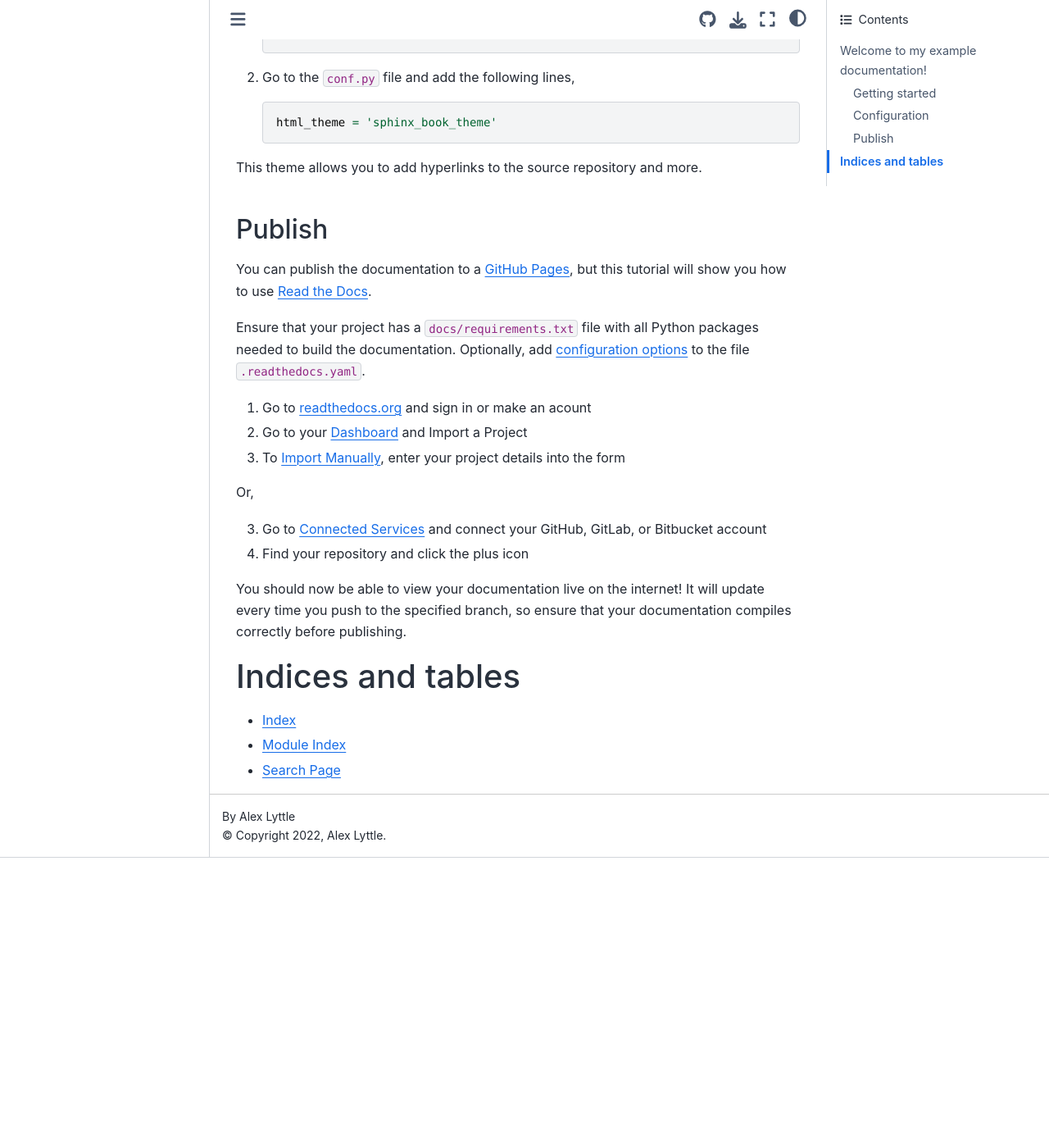
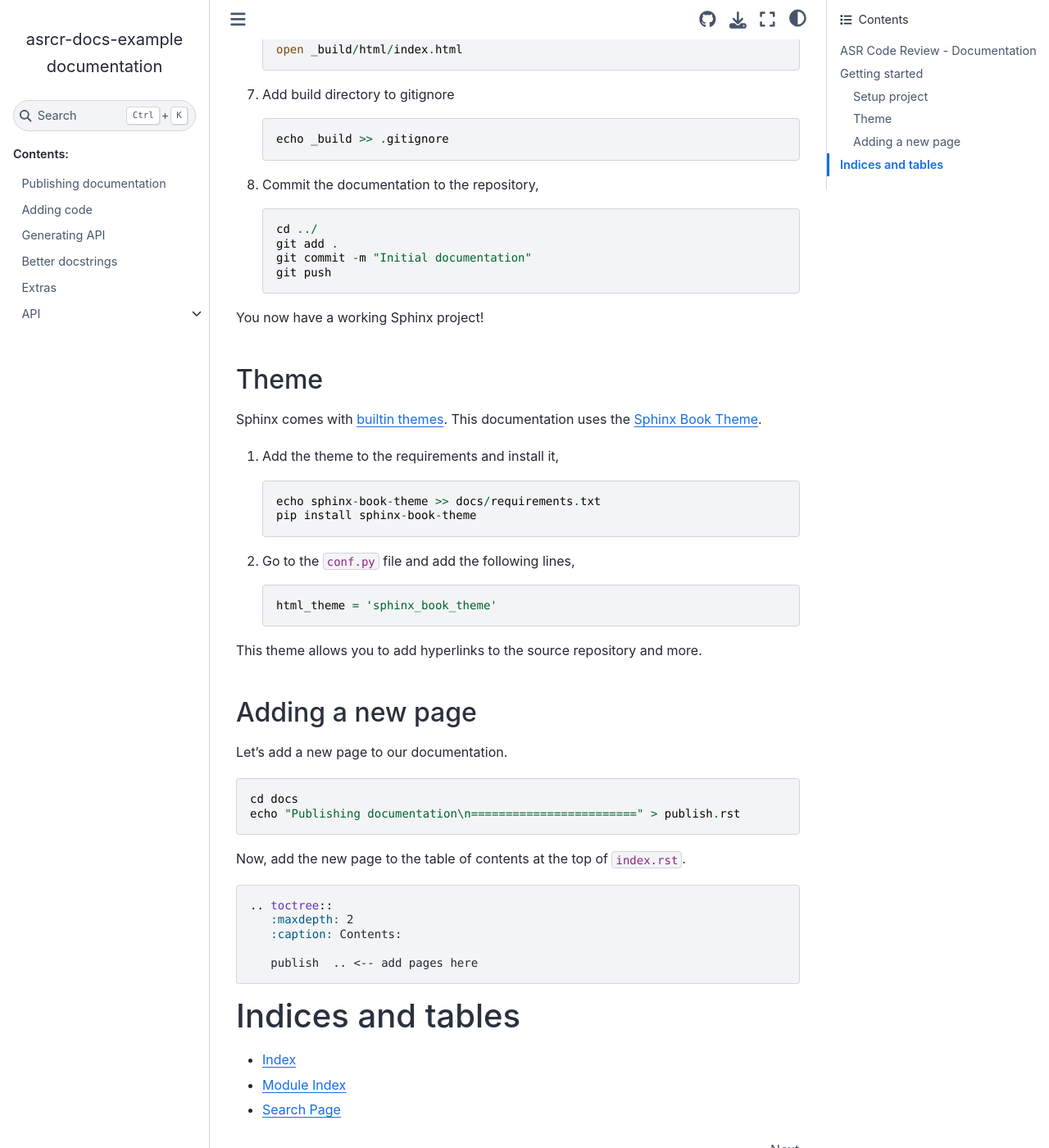
Before and after one commit to alexlyttle/asrcr-docs-example, a Sphinx documentation site: the page built from docs/index.rst, in a window 1280 px wide and 1400 px high, scrolled down 1421 px. Shown: the whole window at 82% size. Built offline with Sphinx 7.4.7 and the Sphinx Book theme 1.1.4, drawn with Linux system fonts in a browser that asks for light colours; before the commit the page ends 2467 px from its top, so only the background shows below that; some of the changed text lies outside the part shown.

Commit message:
Update index

```diff
--- a/docs/index.rst
+++ b/docs/index.rst
@@ -3,16 +3,34 @@
    You can adapt this file completely to your liking, but it should at least
    contain the root `toctree` directive.
 
-Welcome to my example documentation!
-============================================
+ASR Code Review - Documentation
+===============================
 
 .. toctree::
    :maxdepth: 2
    :caption: Contents:
 
+   publish
+   adding-code
+   api-generation
+   better-docstrings
+   extras
+   api
+
 
 Getting started
----------------
+===============
+
+So you want to build some documentation for your project. Follow this
+guide to get started.
+
+Setup project
+-------------
+
+.. note::
+
+   If you are already working on a project, you may start at
+   step 3 after navigating to your project directory.
 
 1. Create an empty repository (e.g. using GitHub, GitLab, or Bitbucket)
 
@@ -62,16 +80,11 @@
 
 You now have a working Sphinx project!
 
-Configuration
--------------
-
-Sphinx features several options and extensions that can be configured.
-
 Theme
-^^^^^
+-----
 
 Sphinx comes with `builtin themes <https://www.sphinx-doc.org/en/master/usage/theming.html>`_.
-This documentation uses the `Sphinx Book Theme <https://sphinx-book-theme.readthedocs.io/en/stable/>`_
+This documentation uses the `Sphinx Book Theme <https://sphinx-book-theme.readthedocs.io/en/stable/>`_.
 
 1. Add the theme to the requirements and install it,
 
@@ -88,34 +101,25 @@
 
 This theme allows you to add hyperlinks to the source repository and more.
 
-Publish
--------
+Adding a new page
+-----------------
 
-You can publish the documentation to a `GitHub Pages <https://pages.github.com/>`_,
-but this tutorial will show you how to use `Read the Docs <https://readthedocs.org/>`_.
+Let's add a new page to our documentation.
 
-Ensure that your project has a ``docs/requirements.txt`` file with all
-Python packages needed to build the documentation. Optionally, add
-`configuration options <https://docs.readthedocs.io/en/stable/config-file/index.html>`_
-to the file ``.readthedocs.yaml``.
+.. code-block::
 
-1. Go to `readthedocs.org <https://readthedocs.org/>`_ and sign in or make an acount
+   cd docs
+   echo "Publishing documentation\n========================" > publish.rst
 
-2. Go to your `Dashboard <https://readthedocs.org/dashboard/>`_ and Import a Project
+Now, add the new page to the table of contents at the top of ``index.rst``.
 
-3. To `Import Manually <https://docs.readthedocs.io/en/stable/intro/import-guide.html#manually-import-your-docs>`_,
-   enter your project details into the form
+.. code-block:: rst
 
-Or,
+   .. toctree::
+      :maxdepth: 2
+      :caption: Contents:
 
-3. Go to `Connected Services <https://readthedocs.org/accounts/social/connections/>`_ and connect your
-   GitHub, GitLab, or Bitbucket account
-
-4. Find your repository and click the plus icon
-
-You should now be able to view your documentation live on the internet!
-It will update every time you push to the specified branch, so ensure
-that your documentation compiles correctly before publishing.
+      publish  .. <-- add pages here
 
 Indices and tables
 ==================
```
